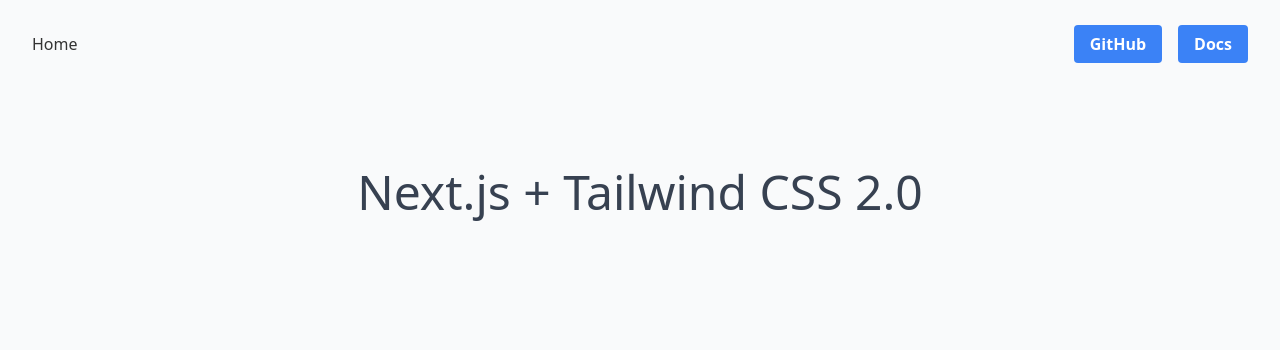
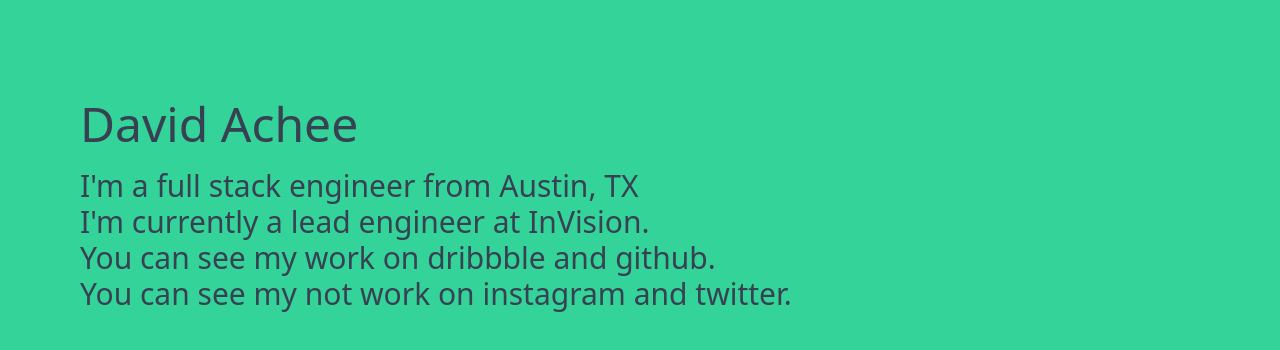
Before and after one commit to davidachee/davidachee, a Next.js app: page / in a window 1280 px wide. Shown: the top 350 px of the page. Built offline with nearby package versions, Linux system fonts and the light colour scheme.

Commit message:
Initial commit

```diff
--- /dev/null
+++ b/components/inline-link.tsx
@@ -0,0 +1,8 @@
+interface Props {
+    href: string
+    text: string
+}
+
+export default function InlineLink(props: Props) {
+    return (<a className="hover:text-purple-500 transition-colors duration-300" href={props.href}>{props.text}</a>)
+}
--- a/pages/index.js
+++ /dev/null
@@ -1,14 +0,0 @@
-import Nav from '../components/nav'
-
-export default function IndexPage() {
-  return (
-    <div>
-      <Nav />
-      <div className="py-20">
-        <h1 className="text-5xl text-center text-gray-700 dark:text-gray-100">
-          Next.js + Tailwind CSS 2.0
-        </h1>
-      </div>
-    </div>
-  )
-}
--- /dev/null
+++ b/pages/index.tsx
@@ -0,0 +1,19 @@
+import InlineLink from '../components/inline-link'
+
+export default function IndexPage() {
+  return (
+    <div>
+      <div className="p-20">
+        <h1 className="text-5xl py-5 text-gray-700 dark:text-gray-100">
+            David Achee
+        </h1>
+        <p className="text-3xl text-gray-700 dark:text-gray-100">
+          I'm a full stack engineer from Austin, TX <br />
+          I'm currently a lead engineer at <InlineLink href="https://www.invisionapp.com/" text="InVision" />. <br />
+          You can see my work on <InlineLink href="https://dribbble.com/davidachee" text="dribbble" /> and <InlineLink href="https://github.com/davidachee" text="github" />. <br />
+          You can see my not work on <InlineLink href="https://www.instagram.com/davidachee/" text="instagram" /> and <InlineLink href="https://twitter.com/davidachee" text="twitter" />.
+        </p>
+      </div>
+    </div>
+  )
+}
--- a/styles/index.css
+++ b/styles/index.css
@@ -8,12 +8,7 @@
 
 html,
 body {
-  @apply bg-gray-50 dark:bg-gray-900;
-}
-
-/* Write your own custom component styles here */
-.btn-blue {
-  @apply px-4 py-2 font-bold text-white bg-blue-500 rounded;
+  @apply bg-green-400;
 }
 
 /* Start purging... */
```
Also changed, not shown: package.json (+5 -2 lines), tsconfig.json (added, +29 -0 lines), components/nav.tsx (renamed from components/nav.js), next-env.d.ts (added), pages/_app.tsx (renamed from pages/_app.js), 2 other files (tests, documents, lock files or other folders).
